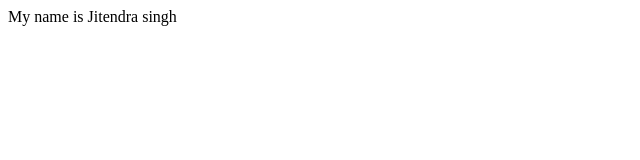
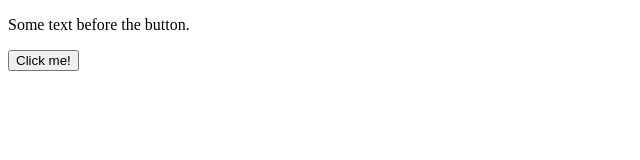
Before and after one commit to Jitendra5262/JavaScript, a plain HTML site: page index.html in a window 1280 px wide. Shown: the whole page, without its empty margins (0-640 px from the left). Drawn offline with Linux system fonts and the light colour scheme.

Commit message:
add button onclick

```diff
--- a/index.html
+++ b/index.html
@@ -3,11 +3,14 @@
 <head>
     <meta charset="UTF-8">
     <meta name="viewport" content="width=device-width, initial-scale=1.0">
-    <title>Documentwrite</title>
+    <title>Document.write</title>
 </head>
 <body>
-    <script>
-        document.write("My name is Jitendra singh");
-    </script>
+    <p>
+        Some text before the button.
+    </p>
+        <button onclick="document.write('My name is Jitendra singh');" >
+            Click me!
+            </button>
 </body>
 </html>
```
